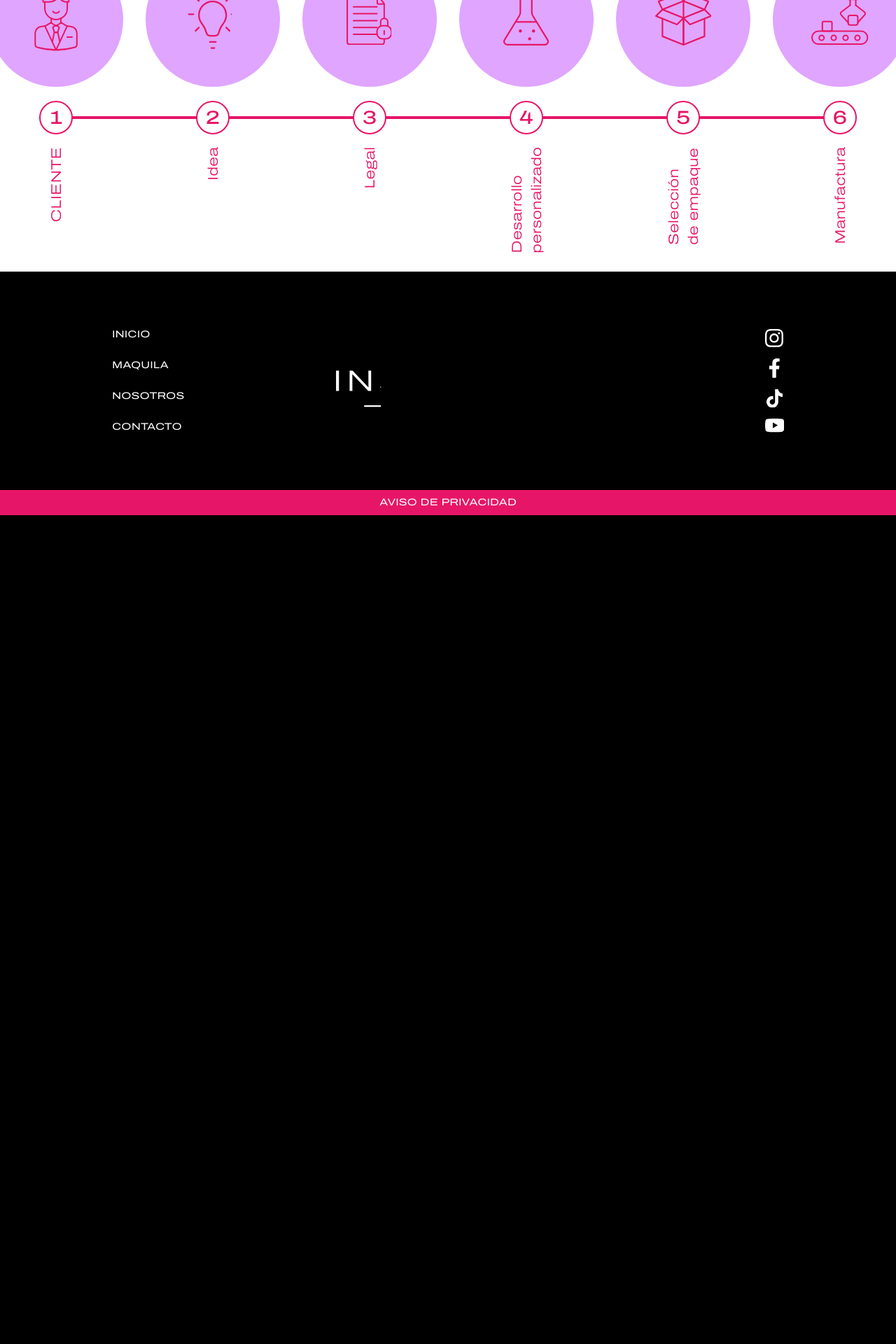
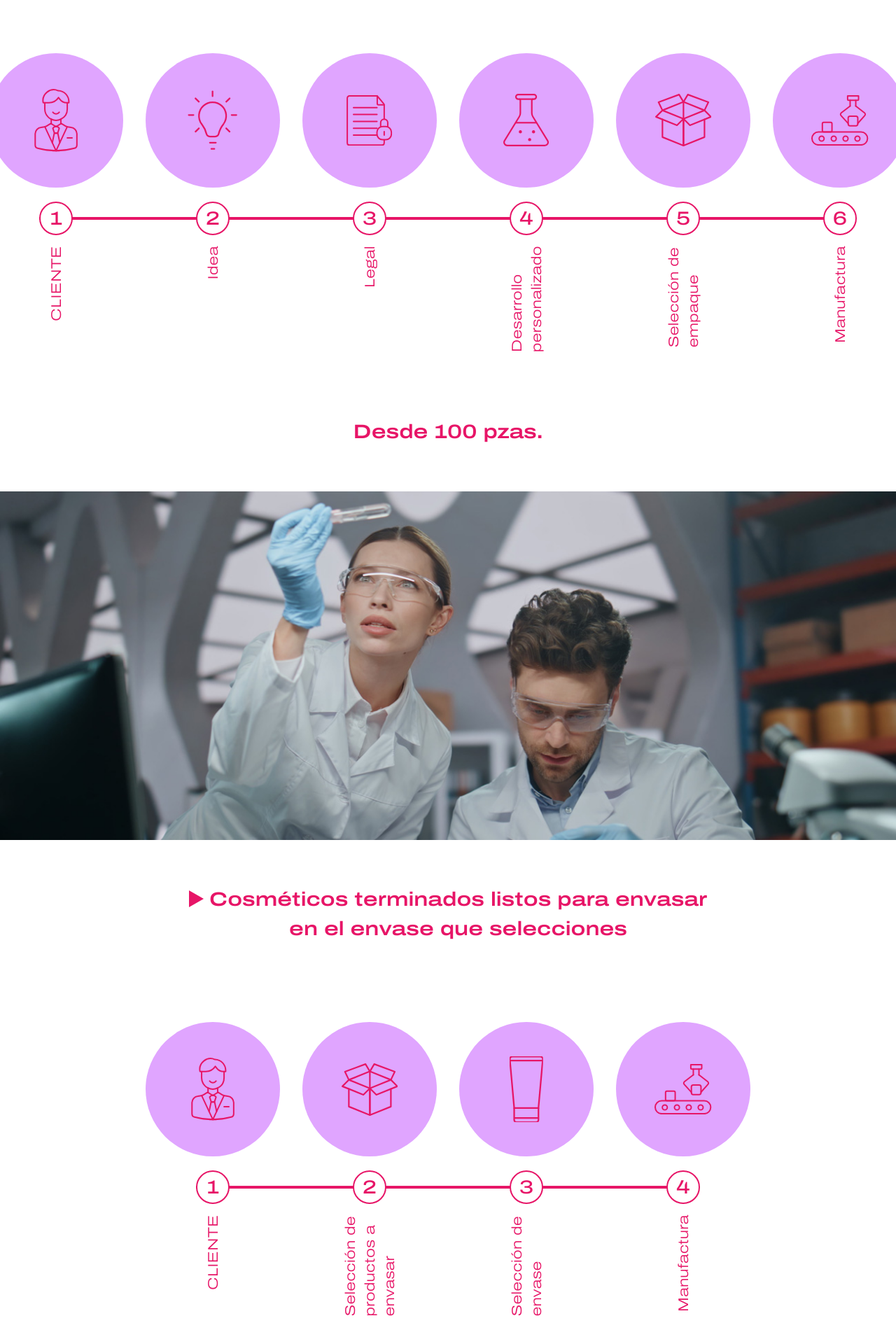
Before and after one commit to AlexRizo/insipiralab, a React (Vite) app: page /maquila in a window 1280 px wide. Shown: the part 3280-5200 px from the top of the page at 70% size. Before the commit the page ends 4016 px from the top, so only its background shows below. Built offline with nearby package versions, Linux system fonts and the light colour scheme.

Commit message:
maquila page done

```diff
--- a/src/components/TimeLine.jsx
+++ b/src/components/TimeLine.jsx
@@ -1,47 +1,11 @@
-import { ClientIcon, DesarrolloIcon, IdeaIcon, LegalIcon, ManufacturaIcon, SeleccionIcon } from "../icons"
 import { TimeObject } from "./TimeObject";
 
-const timeData = [
-    {
-        id: 1,
-        text: 'CLIENTE',
-        icon: <ClientIcon />,
-    },
-    {
-        id: 2,
-        text: 'Idea',
-        icon: <IdeaIcon />,
-    },
-    {
-        id: 3,
-        text: 'Legal',
-        icon: <LegalIcon />,
-    },
-    {
-        id: 4,
-        text: 'Desarrollo personalizado',
-        icon: <DesarrolloIcon />,
-    },
-    {
-        id: 5,
-        text: 'Selección de empaque',
-        icon: <SeleccionIcon />,
-    },
-    {
-        id: 6,
-        text: 'Manufactura',
-        icon: <ManufacturaIcon />,
-    },
-];
-
-console.log(timeData.length );
-
-export const TimeLine = () => {
+export const TimeLine = ({ data }) => {
     return (
         <div className="flex gap-8">
             {
-                timeData.map((item) => (
-                    <TimeObject key={ item.id } index={ item.id } text={ item.text } isLast={ timeData.length === item.id }>
+                data.map((item) => (
+                    <TimeObject key={ item.id } index={ item.id } text={ item.text } isLast={ data.length === item.id }>
                         { item.icon }
                     </TimeObject>
                 ))
--- a/src/components/TimeObject.jsx
+++ b/src/components/TimeObject.jsx
@@ -9,7 +9,7 @@ export const TimeObject = ({ children, index = '', text, isLast = false }) => {
                 <div hidden={ isLast } className="border-2 absolute border-[#E71567] w-[230px] left-0"></div>
             </div>
             <div className="mt-10 -rotate-90 w-[192px] h-[56px] flex items-center justify-center">
-                <p className="text-[#E71567] font-light text-xl w-[140px] flex justify-end">{ text }</p>
+                <p className="text-[#E71567] font-light text-xl w-[145px] flex justify-end">{ text }</p>
             </div>
         </div>
     )
--- /dev/null
+++ b/src/data/data.jsx
@@ -0,0 +1,57 @@
+import { ClientIcon, DesarrolloIcon, EnvaseIcon, IdeaIcon, LegalIcon, ManufacturaIcon, SeleccionIcon } from "../icons"
+
+export const desarrolloData = [
+    {
+        id: 1,
+        text: 'CLIENTE',
+        icon: <ClientIcon />,
+    },
+    {
+        id: 2,
+        text: 'Idea',
+        icon: <IdeaIcon />,
+    },
+    {
+        id: 3,
+        text: 'Legal',
+        icon: <LegalIcon />,
+    },
+    {
+        id: 4,
+        text: 'Desarrollo personalizado',
+        icon: <DesarrolloIcon />,
+    },
+    {
+        id: 5,
+        text: 'Selección de empaque',
+        icon: <SeleccionIcon />,
+    },
+    {
+        id: 6,
+        text: 'Manufactura',
+        icon: <ManufacturaIcon />,
+    },
+];
+
+export const envasesListosData = [
+    {
+        id: 1,
+        text: 'CLIENTE',
+        icon: <ClientIcon />,
+    },
+    {
+        id: 2,
+        text: 'Selección de productos a envasar',
+        icon: <SeleccionIcon />,
+    },
+    {
+        id: 3,
+        text: 'Selección de envase',
+        icon: <EnvaseIcon />,
+    },
+    {
+        id: 4,
+        text: 'Manufactura',
+        icon: <ManufacturaIcon />,
+    },
+];
--- /dev/null
+++ b/src/icons/EnvaseIcon.jsx
@@ -0,0 +1,51 @@
+export const EnvaseIcon = (props) => {
+    return (
+        <svg
+        data-name="Grupo 220"
+        xmlns="http://www.w3.org/2000/svg"
+        width={47.773}
+        height={94.538}
+        viewBox="0 0 47.773 94.538"
+        {...props}
+      >
+        <defs>
+          <clipPath id="ad">
+            <path
+              data-name="Rect\xE1ngulo 164"
+              fill="none"
+              stroke="#e71667"
+              strokeWidth={2.3}
+              d="M0 0H47.773V94.538H0z"
+            />
+          </clipPath>
+        </defs>
+        <g
+          data-name="Grupo 219"
+          clipPath="url(#ad)"
+          fill="none"
+          stroke="#e71667"
+          strokeMiterlimit={10}
+          strokeWidth={2.3}
+        >
+          <path
+            data-name="Trazado 343"
+            d="M41.219 73.843H6.555L.333 4.295A3.72 3.72 0 014.044.324H43.73a3.72 3.72 0 013.711 3.971z"
+          />
+          <path
+            data-name="Trazado 344"
+            d="M41.249 73.53v17.271a3.379 3.379 0 01-3.339 3.417H9.873a3.379 3.379 0 01-3.339-3.417V73.53"
+          />
+          <path
+            data-name="L\xEDnea 46"
+            transform="translate(.324 6.138)"
+            d="M0 0L47.125 0"
+          />
+          <path
+            data-name="L\xEDnea 47"
+            transform="translate(6.534 88.145)"
+            d="M0 0L34.715 0"
+          />
+        </g>
+      </svg>
+    )
+}
--- a/src/icons/IdeaIcon.jsx
+++ b/src/icons/IdeaIcon.jsx
@@ -9,7 +9,7 @@ export const IdeaIcon = (props) => {
         {...props}
       >
         <defs>
-          <clipPath id="a">
+          <clipPath id="aa">
             <path
               data-name="Rect\xE1ngulo 76"
               fill="none"
@@ -22,7 +22,7 @@ export const IdeaIcon = (props) => {
         <g data-name="Grupo 80">
           <g
             data-name="Grupo 79"
-            clipPath="url(#a)"
+            clipPath="url(#aa)"
             fill="none"
             stroke="#e71667"
             strokeLinecap="round"
--- a/src/icons/InspiralabFooterIcon.jsx
+++ b/src/icons/InspiralabFooterIcon.jsx
@@ -8,7 +8,7 @@ export const InspiralabFooterIcon = (props) => {
         {...props}
       >
         <defs>
-          <clipPath id="a">
+          <clipPath id="ab">
             <path
               data-name="Rect\xE1ngulo 49"
               fill="none"
@@ -26,7 +26,7 @@ export const InspiralabFooterIcon = (props) => {
                       <g data-name="Grupo 38">
                         <g
                           data-name="Grupo 37"
-                          clipPath="url(#a)"
+                          clipPath="url(#ab)"
                           transform="translate(-2062.599 -5985.186) translate(2062.599 5985.186)"
                         >
                           <path
--- a/src/icons/LegalIcon.jsx
+++ b/src/icons/LegalIcon.jsx
@@ -9,7 +9,7 @@ export const LegalIcon = (props) => {
         {...props}
       >
         <defs>
-          <clipPath id="a">
+          <clipPath id="ac">
             <path
               data-name="Rect\xE1ngulo 56"
               fill="none"
@@ -21,7 +21,7 @@ export const LegalIcon = (props) => {
         </defs>
         <g
           data-name="Grupo 39"
-          clipPath="url(#a)"
+          clipPath="url(#ac)"
           fill="none"
           stroke="#e71667"
           strokeLinecap="round"
--- a/src/icons/index.js
+++ b/src/icons/index.js
@@ -20,3 +20,4 @@ export * from './IdeaIcon';
 export * from './LegalIcon';
 export * from './ManufacturaIcon';
 export * from './SeleccionIcon';
+export * from './EnvaseIcon';
--- a/src/pages/MaquilaPage.jsx
+++ b/src/pages/MaquilaPage.jsx
@@ -3,6 +3,7 @@ import { MaquilaCard } from "../components/MaquilaCard"
 import { OrderList } from "../components/OrderList"
 import { ArrowIcon, TriangleIcon } from "../icons"
 import { ListContent, TimeLine } from "../components";
+import { desarrolloData, envasesListosData } from "../data/data";
 
 export const MaquilaPage = () => {
     const [currentIndex, setCurrentIndex] = useState(0);
@@ -60,7 +61,41 @@ export const MaquilaPage = () => {
                         Desarrollo de producto desde cero
                     </span>
                 </h1>
-                <TimeLine />
+
+                <div className="mt-36">
+                    <TimeLine data={ desarrolloData } />
+                </div>
+
+                <h1 className="text-[#E71567] text-[28px] font-semibold mt-36">
+                    <span>
+                        Desde 100 pzas.
+                    </span>
+                </h1>
+
+                <div className="my-16">
+                    <img src="./img/maquila/maquila-100-piezas.jpg" alt="" />
+                </div>
+
+                <h1 className="text-[#E71567] text-[28px] font-semibold flex items-start justify-center gap-2 text-center">
+                    <TriangleIcon className="mt-2" />
+                    <span>
+                        Cosméticos terminados listos para envasar<br /> en el envase que selecciones
+                    </span>
+                </h1>
+
+                <div className="mt-28">
+                    <TimeLine data={ envasesListosData } />
+                </div>
+
+                <h1 className="text-[#E71567] text-[28px] font-semibold mt-36">
+                    <span>
+                        Desde 100 pzas.
+                    </span>
+                </h1>
+
+                <div className="mt-16">
+                    <img src="./img/maquila/maquila-100-piezas-2.jpg" alt="" />
+                </div>
             </div>
         </section>
     )
```
Also changed, not shown: public/img/maquila/maquila-100-piezas-2.jpg (added), public/img/maquila/maquila-100-piezas.jpg (added).
